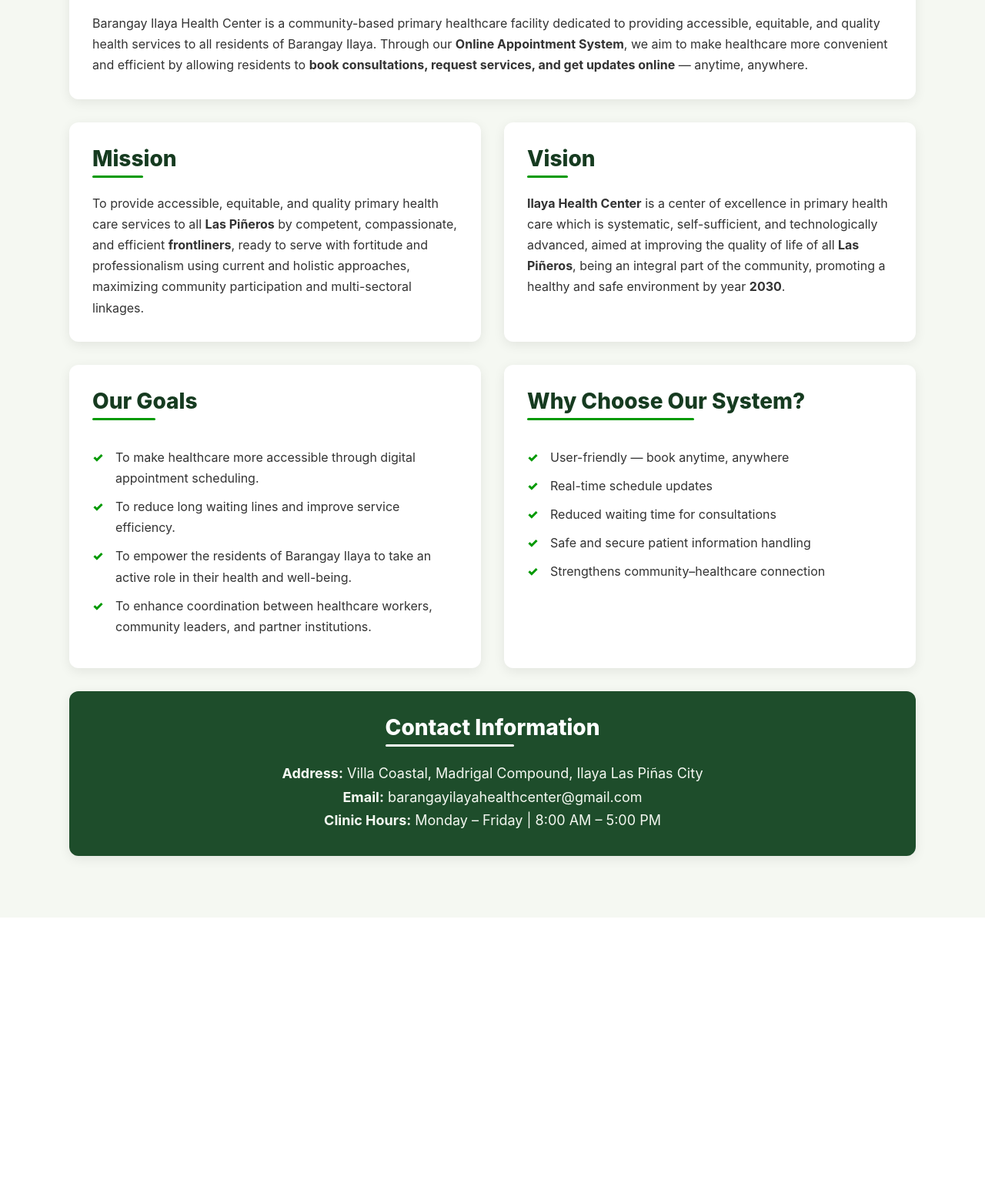
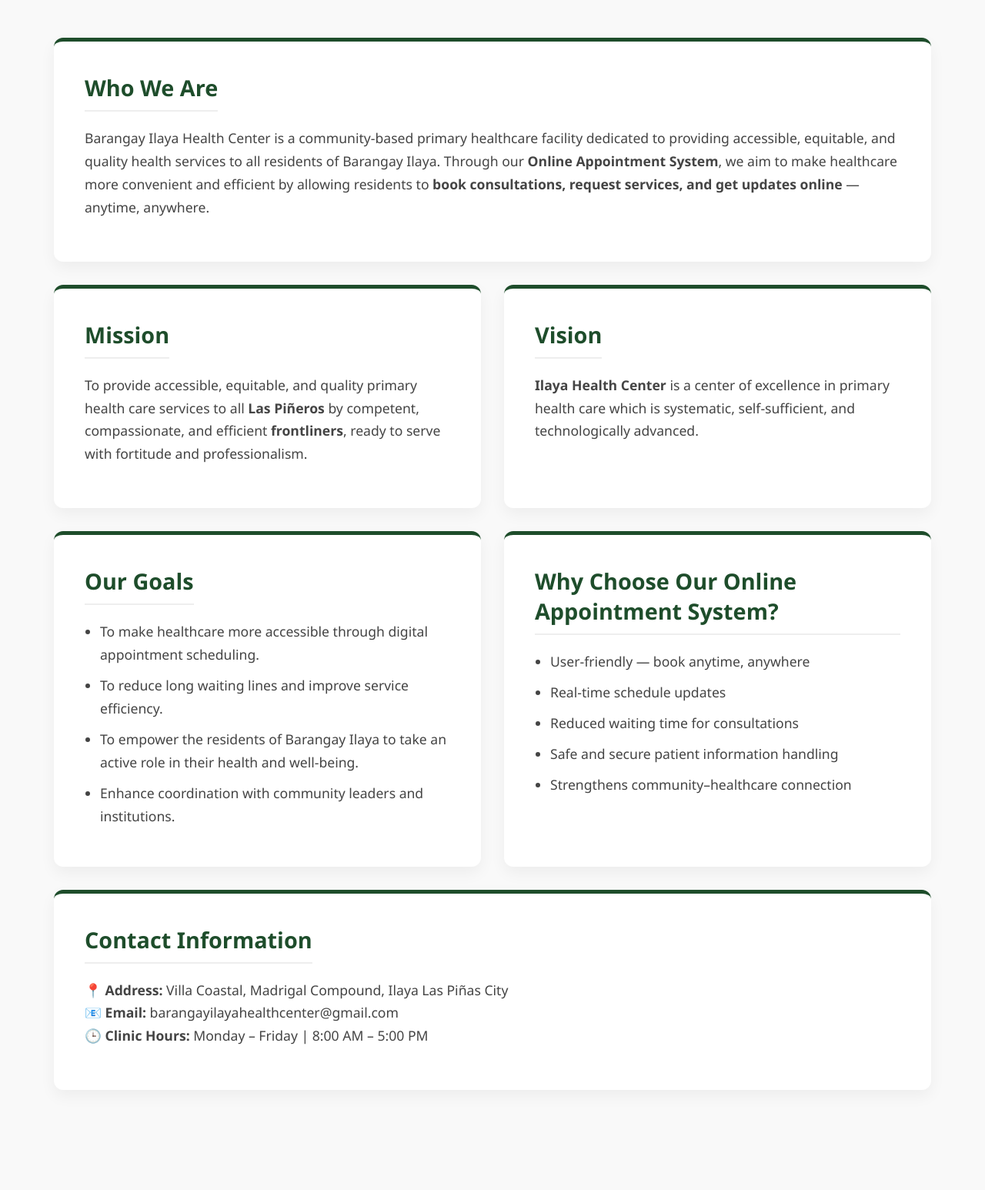
Before and after one commit to ayencutie/barangay_ilaya_system, a PHP site: the page made by about us.html in a window 1280 px wide. Shown: the part 373-1919 px from the top of the page at 77% size. Before the commit the page ends 1565 px from the top, so only its background shows below. Run offline with PHP 8.4, Linux system fonts and the light colour scheme.

Commit message:
consistent about us design

```diff
--- a/about us.html
+++ b/about us.html
@@ -2,14 +2,16 @@
 <html lang="en">
 <head>
   <meta charset="UTF-8" />
-  <meta name="viewport" content="width=device-width, initial-scale=1" />
+  <meta name="viewport" content="width=device-width, initial-scale=1.0" />
   <title>About Us – Barangay Ilaya Health Center</title>
   <link rel="stylesheet" href="css/about us.css" />
 </head>
 <body>
 
+  <!-- NAVBAR -->
   <header class="navbar">
     <div class="navbar-inner">
+
       <div class="nav-left">
         <img src="https://i.ibb.co/qFPvFtms/167565708-10159274632132790-1386372340681598199-n-removebg-preview.png" class="nav-logo" alt="logo">
         <span class="nav-title">BARANGAY ILAYA HEALTH CENTER</span>
@@ -17,61 +19,64 @@
 
       <nav class="nav-center">
         <a href="landing_page.php">HOME</a>
-        <a href="about us.html">ABOUT US</a>
+        <a href="about us.html" class="active">ABOUT US</a>
         <a href="services.html">SERVICES</a>
       </nav>
 
       <div class="nav-right">
-        <a href="landing_page.html"><button class="btn-outline">LOG IN</button></a>
-        <a href="log in.html"><button class="btn-white">SIGN UP</button></a>
+        <a href="landing_page.php"><button class="btn-outline">LOG IN</button></a>
+        <a href="signup.php"><button class="btn-white">SIGN UP</button></a>
       </div>
+
     </div>
   </header>
 
-  <section class="about-wrapper">
-    <div class="about-section">
+  <!-- HERO SECTION -->
+  <section class="hero-about">
+    <div class="hero-overlay">
+      <h1>ABOUT US</h1>
+      <p>Committed to providing quality healthcare for every resident of Barangay Ilaya.</p>
+    </div>
+  </section>
 
-      <h2 class="section-title">Learn About Us</h2>
+  <!-- ABOUT US CONTENT -->
+  <div class="about-container">
+    <div class="about-grid">
 
-      <div class="about-content">
-
-        <div class="who-we-are box card full-width">
-          <h3 class="card-title">Who We Are</h3>
+      <div class="who-we-are box">
+        <h3>Who We Are</h3>
         <p>
           Barangay Ilaya Health Center is a community-based primary healthcare facility dedicated to providing accessible, equitable, and quality health services to all residents of Barangay Ilaya.
           Through our <strong>Online Appointment System</strong>, we aim to make healthcare more convenient and efficient by allowing residents to <strong>book consultations, request services, and get updates online</strong> — anytime, anywhere.
         </p>
       </div>
 
-        <div class="mv-container">
-          <div class="mission box card">
-            <h3 class="card-title">Mission</h3>
+      <div class="mission box">
+        <h3>Mission</h3>
         <p>
-              To provide accessible, equitable, and quality primary health care services to all <strong>Las Piñeros</strong> by competent, compassionate, and efficient <strong>frontliners</strong>, ready to serve with fortitude and professionalism using current and holistic approaches, maximizing community participation and multi-sectoral linkages.
+          To provide accessible, equitable, and quality primary health care services to all <strong>Las Piñeros</strong> by competent, compassionate, and efficient <strong>frontliners</strong>, ready to serve with fortitude and professionalism.
         </p>
       </div>
 
-          <div class="vision box card">
-            <h3 class="card-title">Vision</h3>
+      <div class="vision box">
+        <h3>Vision</h3>
         <p>
-              <strong>Ilaya Health Center</strong> is a center of excellence in primary health care which is systematic, self-sufficient, and technologically advanced, aimed at improving the quality of life of all <strong>Las Piñeros</strong>, being an integral part of the community, promoting a healthy and safe environment by year <strong>2030</strong>.
+          <strong>Ilaya Health Center</strong> is a center of excellence in primary health care which is systematic, self-sufficient, and technologically advanced.
         </p>
       </div>
-        </div>
 
-        <div class="features-container">
-          <div class="goals box card">
-            <h3 class="card-title">Our Goals</h3>
+      <div class="goals box">
+        <h3>Our Goals</h3>
         <ul>
           <li>To make healthcare more accessible through digital appointment scheduling.</li>
           <li>To reduce long waiting lines and improve service efficiency.</li>
           <li>To empower the residents of Barangay Ilaya to take an active role in their health and well-being.</li>
-              <li>To enhance coordination between healthcare workers, community leaders, and partner institutions.</li>
+          <li>Enhance coordination with community leaders and institutions.</li>
         </ul>
       </div>
 
-          <div class="why-choose box card">
-            <h3 class="card-title">Why Choose Our System?</h3>
+      <div class="why-choose box">
+        <h3>Why Choose Our Online Appointment System?</h3>
         <ul>
           <li>User-friendly — book anytime, anywhere</li>
           <li>Real-time schedule updates</li>
@@ -80,20 +85,18 @@
           <li>Strengthens community–healthcare connection</li>
         </ul>
       </div>
-        </div>
 
-        <div class="contact box card full-width contact-info-card">
-          <h3 class="card-title">Contact Information</h3>
+      <div class="contact box">
+        <h3>Contact Information</h3>
         <p>
-            <strong>Address:</strong> Villa Coastal, Madrigal Compound, Ilaya Las Piñas City <br>
-            <strong>Email:</strong> barangayilayahealthcenter@gmail.com <br>
-            <strong>Clinic Hours:</strong> Monday – Friday | 8:00 AM – 5:00 PM
+          📍 <strong>Address:</strong> Villa Coastal, Madrigal Compound, Ilaya Las Piñas City <br>
+          📧 <strong>Email:</strong> barangayilayahealthcenter@gmail.com <br>
+          🕒 <strong>Clinic Hours:</strong> Monday – Friday | 8:00 AM – 5:00 PM
         </p>
       </div>
 
     </div>
   </div>
-  </section>
 
 </body>
 </html>
--- a/css/about us.css
+++ b/css/about us.css
@@ -1,276 +1,132 @@
-/* ======================================
-   GLOBAL RESET & VARIABLES (Matched to landing_page.css)
-======================================= */
+/* ========== VARIABLES & GLOBAL SETTINGS ========== */
 :root {
-  --nav-height: 72px;
-  --green-main: #1E4D2B; /* Darker Green (Navbar color) */
-  --green-dark: #163b20; /* Very Dark Green (Primary text color) */
-  --white-soft: #F5F8F2; /* Soft White (Main background color - Semi Light) */
-  --green-accent: #009900; /* Bright Green Accent */
-  --card-bg: #ffffff; /* Card background */
-  --text-dark: #333333; /* Dark gray text for readability */
+  --green-main: #1E4D2B;
+  --green-dark: #163b20;
+  --white-soft: #F5F8F2;
 }
 
 * {
-  box-sizing: border-box;
   margin: 0;
   padding: 0;
-  font-family: 'Inter', system-ui, -apple-system, 'Segoe UI', Roboto, Arial;
+  box-sizing: border-box;
+  font-family: 'Segoe UI', sans-serif;
 }
 
-html, body {
-  height: 100%;
-}
+body { background-color: #f9f9f9; color: #222; }
 
-/* ========== BODY + BACKGROUND (Soft White/Semi Light Theme) ========== */
-body {
-  /* Ginamit ang soft white/off-white background */
-  background-color: var(--white-soft);
-  /* Primary text color ay Dark Green para tumugma sa Navbar theme */
-  color: var(--green-dark);
-  overflow-x: hidden;
-}
-
-/* ================= NAVBAR (EXACT COPY OF LANDING PAGE THEME) ================= */
+/* ========== NAVBAR ========== */
 .navbar {
+  width: 100%;
   position: sticky;
   top: 0;
-  left: 0;
-  right: 0;
-  height: var(--nav-height);
-  background: var(--green-main); /* #1E4D2B */
-  box-shadow: 0 4px 8px rgba(0, 0, 0, 0.15); /* Medyo malaking shadow para mag-stand out */
-  display: flex;
-  align-items: center;
+  background: var(--green-main);
+  box-shadow: 0 2px 5px rgba(0,0,0,0.2);
   z-index: 1000;
 }
 
 .navbar-inner {
-  width: 100%;
-  padding: 0 40px;
   display: flex;
   justify-content: space-between;
   align-items: center;
   max-width: 1200px;
   margin: 0 auto;
+  padding: 15px 30px;
 }
 
-.nav-left {
-  display: flex;
-  align-items: center;
-  gap: 10px;
-}
+.nav-left, .nav-right, .nav-center { display: flex; align-items: center; }
 
-.nav-logo {
-  height: 40px;
-  width: 40px;
-}
-
-.nav-title {
-  font-size: 18px;
-  font-weight: 700;
-  color: white;
-}
-
-.nav-center {
-  display: flex;
-  gap: 10px;
-}
+.nav-logo { height: 40px; margin-right: 10px; }
+.nav-title { color: white; font-weight: 700; font-size: 18px; white-space: nowrap; }
 
 .nav-center a {
   color: white;
   text-decoration: none;
-  font-size: 16px;
   font-weight: 600;
   padding: 10px 15px;
   border-radius: 6px;
-  transition: background-color 0.2s;
+  margin: 0 5px;
 }
 
-.nav-center a:hover {
-  background-color: var(--green-dark); /* #163b20 */
-}
+.nav-center a:hover,
+.nav-center a.active { background-color: var(--green-dark); }
 
-.nav-right {
-  display: flex;
-  gap: 15px;
-}
-
-/* NAV BUTTONS (Matched to landing_page.css) */
 .btn-outline {
   padding: 8px 16px;
-  border-radius: 8px;
   border: 2px solid white;
   background: transparent;
   color: white;
+  border-radius: 8px;
   font-weight: 600;
   cursor: pointer;
   transition: all 0.2s;
 }
-.btn-outline:hover {
-    background: rgba(255, 255, 255, 0.1);
-}
 
 .btn-white {
   padding: 10px 18px;
+  border: none;
+  background: white;
+  color: var(--green-main);
   border-radius: 8px;
-  background: white;
-  color: var(--green-main); /* #1E4D2B */
   font-weight: 700;
-  border: none;
   cursor: pointer;
+  margin-left: 10px;
   transition: all 0.2s;
 }
-.btn-white:hover {
-    background: #e0e0e0; /* Medyo dark na white */
+
+.btn-outline:hover { background: rgba(255, 255, 255, 0.1); }
+.btn-white:hover { background: var(--white-soft); }
+
+/* ========== HERO SECTION ========== */
+.hero-about {
+  height: 300px;
+  background: linear-gradient(rgba(30, 77, 43, 0.7), rgba(22, 59, 32, 0.8)),
+              url('https://i.ibb.co/fdQ620PT/Untitled-design-1.png') no-repeat center center;
+  background-size: cover;
+  display: flex;
+  align-items: center;
+  justify-content: center;
+  text-align: center;
+  color: #fff;
 }
 
+.hero-overlay h1 { font-size: 3rem; margin-bottom: 15px; font-weight: 800; }
+.hero-overlay p { font-size: 1.2rem; max-width: 700px; margin: 0 auto; }
 
-/* ================= ABOUT US PAGE (ENHANCED LAYOUT) ================= */
-
-.about-wrapper{
-  padding-top: calc(var(--nav-height) + 50px);
-  padding-bottom: 80px;
-  display: flex;
-  justify-content: center;
-}
-
-.about-section{
-  max-width: 1100px; /* Nilakihan ng konti ang max-width */
-  width: 90%;
-}
-
-.section-title{
-  text-align: center;
-  font-size: 44px;
-  font-weight: 900;
-  margin-bottom: 50px;
-  color: var(--green-main); /* Dark Green para sa main header */
-}
-
-.about-content{
-  display: flex;
-  flex-direction: column;
+/* ========== ABOUT US GRID ========== */
+.about-container { max-width: 1200px; margin: 50px auto; padding: 0 30px 80px; }
+.about-grid {
+  display: grid;
+  grid-template-columns: repeat(auto-fit, minmax(400px, 1fr));
   gap: 30px;
 }
 
-/* Base Card Style */
-.card{
-  background: var(--card-bg); /* White background */
-  padding: 30px;
+.box {
+  background: #fff;
   border-radius: 12px;
-  box-shadow: 0 4px 15px rgba(0, 0, 0, 0.08); /* Soft shadow */
-  transition: transform 0.3s, box-shadow 0.3s;
+  padding: 40px;
+  box-shadow: 0 8px 20px rgba(0,0,0,0.05);
+  transition: transform 0.3s;
+  border-top: 5px solid var(--green-main);
 }
 
-.card:hover {
-    box-shadow: 0 8px 20px rgba(0, 0, 0, 0.12); /* Medyo mas lumalabas sa hover */
+.box:hover { transform: translateY(-5px); box-shadow: 0 12px 30px rgba(0,0,0,0.1); }
+
+.who-we-are, .contact { grid-column: 1 / -1; }
+
+.box h3 {
+  font-size: 1.8rem; font-weight: 800; color: var(--green-main); margin-bottom: 20px;
+  border-bottom: 2px solid #eee; padding-bottom: 10px; display: inline-block;
 }
 
-.card-title{
-  font-size: 28px;
-  font-weight: 800;
-  margin-bottom: 20px;
-  color: var(--green-dark); /* Very Dark Green para sa headings */
-  position: relative;
-  display: inline-block;
-  padding-bottom: 8px;
+.box p, .box li { font-size: 1.1rem; color: #444; margin-bottom: 15px; line-height: 1.7; }
+.box ul { padding-left: 20px; }
+.box ul li { margin-bottom: 10px; }
+
+/* RESPONSIVE */
+@media (max-width: 900px){
+  .navbar-inner { padding: 15px 20px; }
+  .nav-center { display: none; }
+  .hero-about { height: 250px; }
+  .hero-overlay h1 { font-size: 2.2rem; }
+  .about-grid { grid-template-columns: 1fr; }
 }
-
-/* Accent Line under Headings */
-.card-title::after {
-    content: '';
-    position: absolute;
-    left: 0;
-    bottom: 0;
-    height: 3px;
-    width: 60%;
-    background: var(--green-accent); /* Bright Green Accent */
-    border-radius: 3px;
-}
-
-/* Paragraph and List Text */
-.card p,
-.card li{
-  color: var(--text-dark); /* Dark Gray para sa body text */
-  line-height: 1.7;
-  font-size: 16px;
-}
-
-/* Mission & Vision Container (2-Column Grid) */
-.mv-container,
-.features-container {
-    display: grid;
-    grid-template-columns: 1fr 1fr;
-    gap: 30px;
-}
-
-/* List Styling */
-ul{
-  list-style: none;
-  padding: 0;
-  margin-top: 15px;
-}
-
-ul li{
-    position: relative;
-    padding-left: 30px;
-    margin-bottom: 10px;
-}
-
-ul li::before{
-  content:"\2713"; /* Checkmark symbol */
-  font-family: 'Inter', system-ui, sans-serif;
-  margin-right: 10px;
-  color: var(--green-accent); /* Bright Green Accent */
-  font-weight: 900;
-  position: absolute;
-  left: 0;
-  top: 0;
-}
-
-/* Contact Info Card */
-.contact-info-card {
-    background-color: var(--green-main); /* Dark Green background */
-    color: white;
-    text-align: center;
-    border: none;
-}
-
-.contact-info-card .card-title {
-    color: white;
-}
-
-.contact-info-card .card-title::after {
-    background: white; /* White accent line */
-}
-
-.contact-info-card p,
-.contact-info-card p strong {
-    color: var(--white-soft);
-    font-size: 18px;
-}
-
-/* RESPONSIVE DESIGN */
-@media (max-width: 900px){
-  .nav-center{ display: none; }
-
-  .navbar-inner {
-    padding: 15px 20px;
-  }
-
-  .mv-container,
-  .features-container {
-      grid-template-columns: 1fr; /* 1 column sa mobile */
-      gap: 20px;
-  }
-
-  .section-title {
-      font-size: 36px;
-      margin-bottom: 30px;
-  }
-
-  .about-wrapper{
-    padding-top: calc(var(--nav-height) + 30px);
-  }
-}
--- a/services.html
+++ b/services.html
@@ -32,8 +32,8 @@
 
   <section class="hero-services">
     <div class="hero-content">
-      <h1>ILAYA HEALTH CENTER SERVICES</h1>
-      <p>We offer quality and accessible healthcare services for every resident of Barangay Ilaya. Mag-book ng appointment online ngayon!</p>
+      <h1>OUR MEDICAL SERVICES</h1>
+      <p>We provide comprehensive healthcare services to ensure the well-being of our community.</p>
     </div>
   </section>
 
```
Lines whose indentation alone changed are shown as unchanged.
